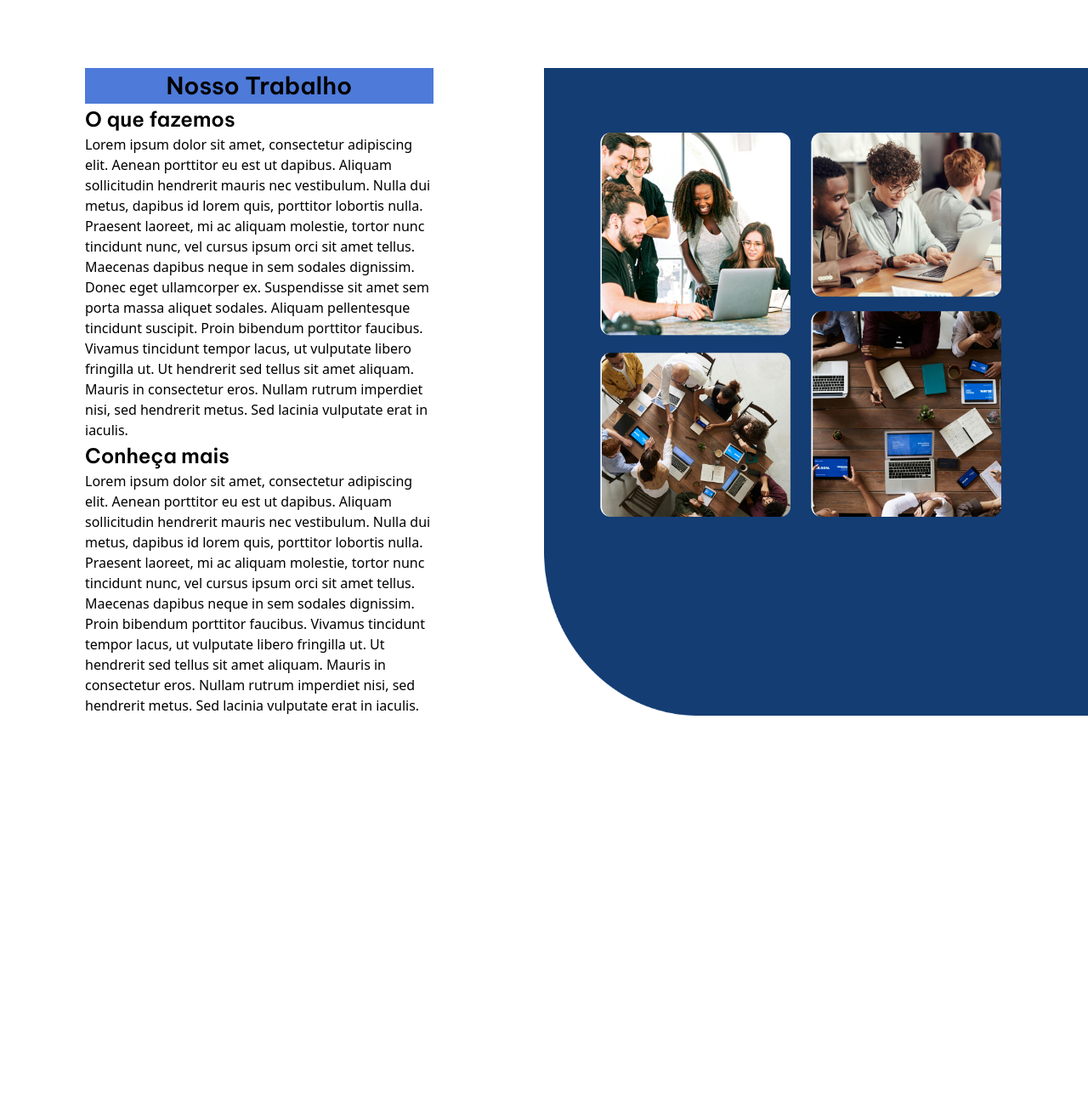
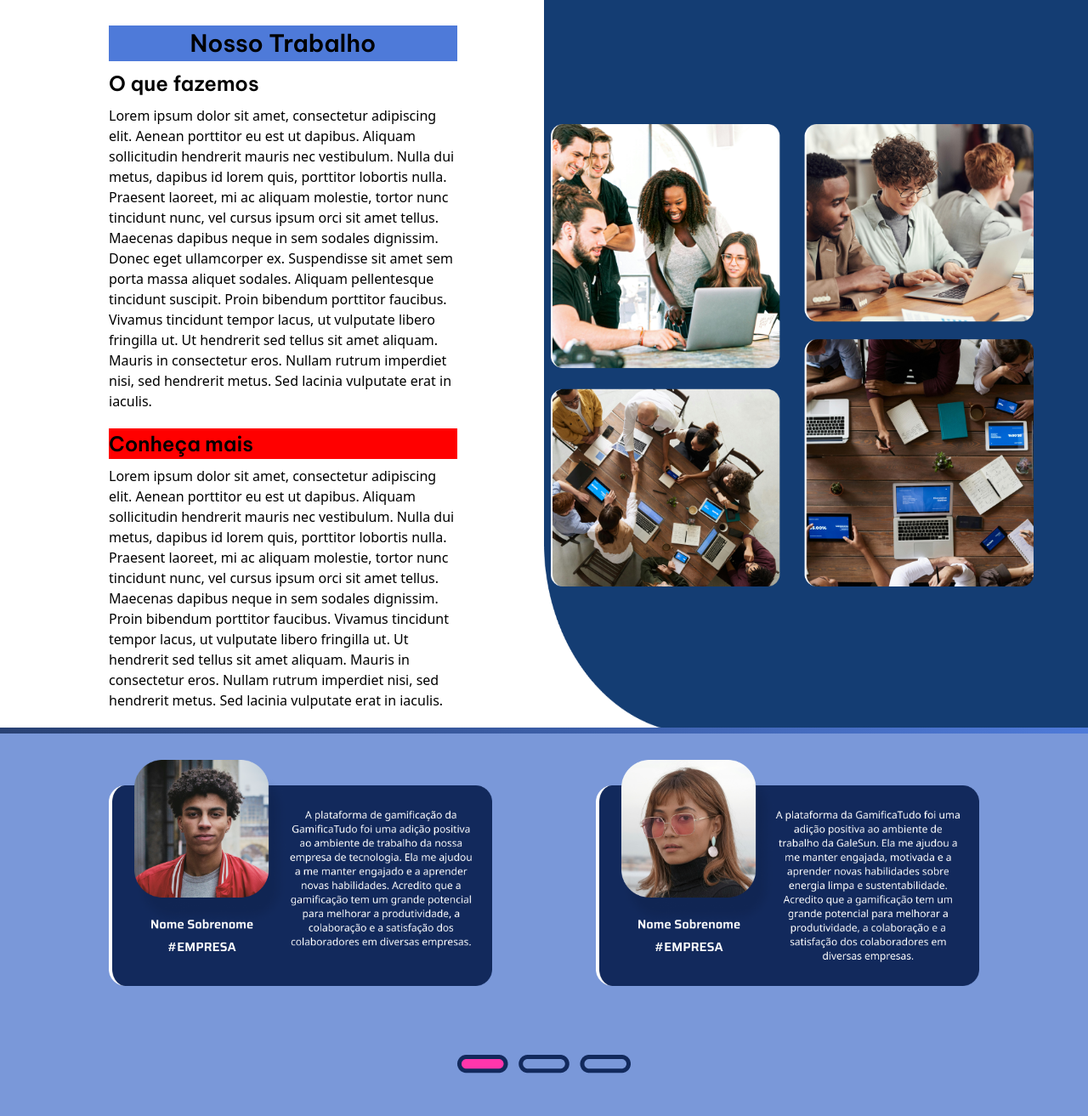
Before and after one commit to Byorks/GamificaTudo, a plain HTML site: page index.html in a window 1280 px wide. Shown: the part 1620-2933 px from the top of the page at 85% size. Before the commit the page ends 2562 px from the top, so only its background shows below. Drawn offline with Linux system fonts and the light colour scheme; a web font is replaced by a local one.

Commit message:
feat : section cases with cards

```diff
--- a/index.html
+++ b/index.html
@@ -97,6 +97,7 @@
             <div class="text-pos">
                     <h2>Nosso Trabalho</h2>
                     <h2>O que fazemos</h2>
+
                     <p>
                         Lorem ipsum dolor sit amet, consectetur adipiscing elit. Aenean porttitor eu
                         est ut dapibus. Aliquam sollicitudin hendrerit mauris nec vestibulum. Nulla
@@ -111,20 +112,42 @@
                     </p>
 
                     <h2>Conheça mais</h2>
-                    <p>Lorem ipsum dolor sit amet, consectetur adipiscing elit. Aenean porttitor eu est ut dapibus. Aliquam sollicitudin hendrerit mauris nec vestibulum. Nulla dui metus, dapibus id lorem quis, porttitor lobortis nulla. Praesent laoreet, mi ac aliquam molestie, tortor nunc tincidunt nunc, vel cursus ipsum orci sit amet tellus. Maecenas dapibus neque in sem sodales dignissim. Proin bibendum porttitor faucibus. Vivamus tincidunt tempor lacus, ut vulputate libero fringilla ut. Ut hendrerit sed tellus sit amet aliquam. Mauris in consectetur eros. Nullam rutrum imperdiet nisi, sed hendrerit metus. Sed lacinia vulputate erat in iaculis.</p>
+                    <p>
+                        Lorem ipsum dolor sit amet, consectetur adipiscing elit. Aenean porttitor eu est
+                        ut dapibus. Aliquam sollicitudin hendrerit mauris nec vestibulum. Nulla dui metus,
+                        dapibus id lorem quis, porttitor lobortis nulla. Praesent laoreet, mi ac aliquam
+                        molestie, tortor nunc tincidunt nunc, vel cursus ipsum orci sit amet tellus.
+                        Maecenas dapibus neque in sem sodales dignissim. Proin bibendum porttitor faucibus.
+                        Vivamus tincidunt tempor lacus, ut vulputate libero fringilla ut. Ut hendrerit
+                        sed tellus sit amet aliquam. Mauris in consectetur eros. Nullam rutrum imperdiet
+                        nisi, sed hendrerit metus. Sed lacinia vulputate erat in iaculis.
+                    </p>
             </div>
+
             <div class="case-photos">
                 <img src="img/Land/Case Photos.png" alt="">
             </div>
 
         </div>
+        <div class="obj-line2"></div>
     </section>
 
     <section id="cases">
         <div class="container-grid">
+            <div class="pos-cards">
+                <img src="img/cases/Component 2.png" alt="">
+                <img src="img/cases/Component 3.png" alt="">
+            </div>
+            <div class="slider-carr">
+                <img src="img/cases/Slider-retangle.png" alt="">
+            </div>
+
 
         </div>
 
+        <div class="logo-display">
+
+        </div>
     </section>
 </body>
 
--- a/style.css
+++ b/style.css
@@ -343,9 +343,7 @@ header .container-grid {
 }
 
 #sobre{
-    position: relative;
 
-    z-index: 6;
 
 }
 
@@ -358,22 +356,23 @@ header .container-grid {
 }
 
 #sobre .container-grid {
-    margin: 100px;
-    margin-bottom: 100px;
+
 
     display: flex;
+    justify-content: space-between;
     align-items: center;
 }
 
 .text-pos{
     width: 40%;
-    height: 85%;
 
     line-height: 1.5;
 
     display: flex;
     flex-direction: column;
     justify-content: space-between;
+
+    padding-bottom: 20px;
 
 }
 
@@ -401,32 +400,60 @@ header .container-grid {
     text-align: center;
     font-weight: 700;
     font-size: 28px;
+    margin-top: 50px;
 }
 
+#sobre .text-pos h2:last-of-type {
+    background-color: RED;
+    margin-top: 20px;
+}
 
 #sobre h2 {
     color: black;
     font-weight: 600;
+    margin-bottom: 8px;
 }
 
-.text-pos p:nth-child(2) {
-    background-color: #4E7AD9;
-    text-align: center;
-}
+
 
 .case-photos {
-    height: 100%;
+    padding: 0 0 0 6.8%;
+    height: 100vh;
     width: 50%;
+
+    display:flex;
+    align-content:center;
+    justify-content: center;
+    flex-wrap: wrap;
 }
-.case-photos img{
-    height: auto;
-    width: 37%;
+.case-photos img {
+    height: 68%;
+  }
 
-    position: absolute;
+  #sobre .obj-line2 {
+    position: unset;
 
-    top: 10%;
-    left: 55%;
+  }
 
-    z-index: 7;
+  #cases {
 
-}
+    background-color: #7A98D9;
+  }
+
+  .pos-cards {
+    display:flex;
+    justify-content: space-between;
+    align-content: center;
+  }
+  .pos-cards img {
+    width: 44%;
+
+    margin: 3% 0 3% 0;
+  }
+
+  .slider-carr {
+    display: flex;
+    justify-content: center;
+
+    padding: 50px 0 50px 0 ;
+  }
```
Also changed, not shown: img/cases/Component 2.png (added), img/cases/Component 3.png (added), img/cases/Logotipos.png (added), img/cases/Slider-retangle.png (added). Lines whose indentation alone changed are shown as unchanged.
